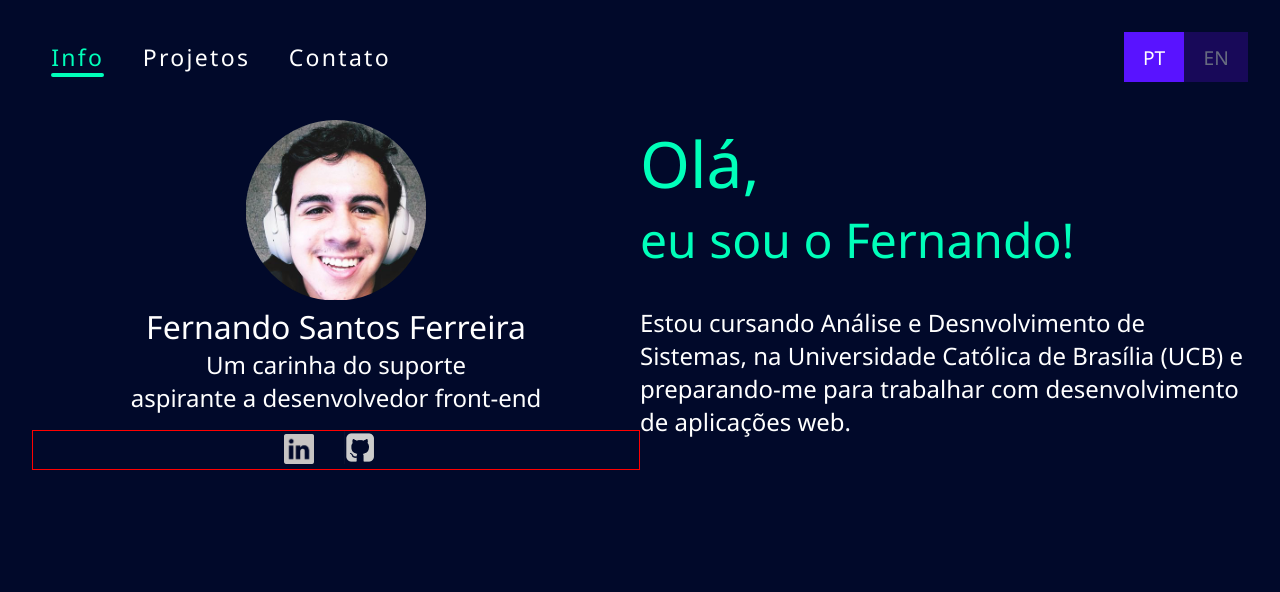
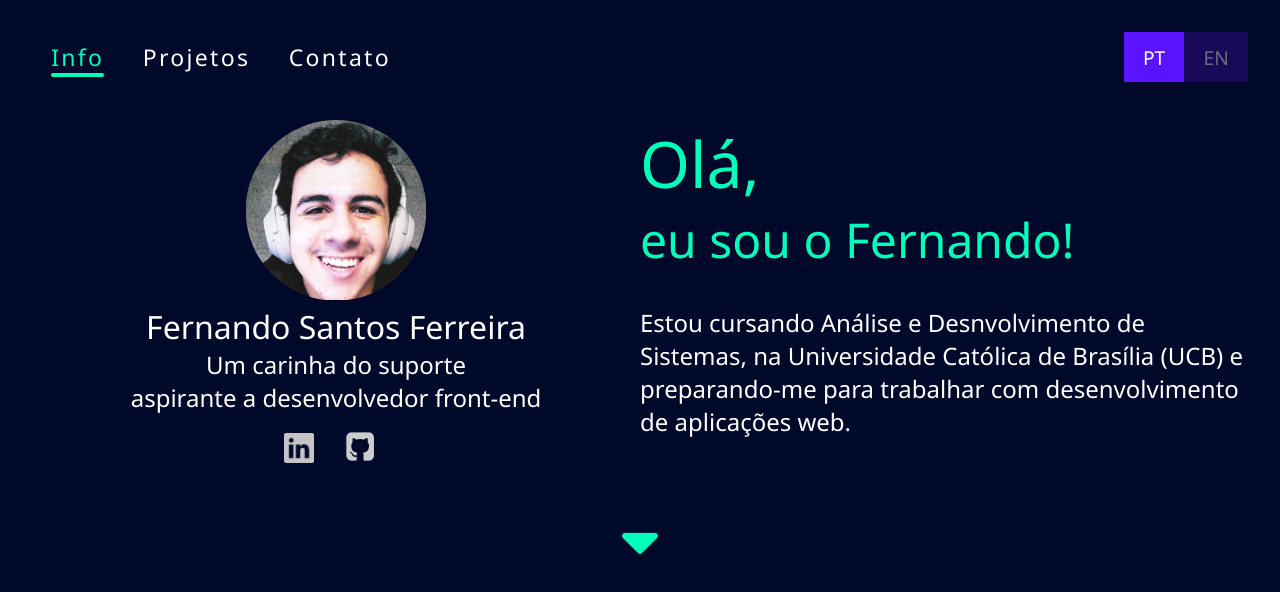
Before and after one commit to ffersants/portfolio, a Vue app: page /#info in a window 1280 px wide. Shown: the top 592 px of the page. Built offline with nearby package versions, Linux system fonts and the light colour scheme.

Commit message:
Incluido o icon para proxima página.

```diff
--- a/package.json
+++ b/package.json
@@ -9,6 +9,9 @@
     "lint": "vue-cli-service lint"
   },
   "dependencies": {
+    "@fortawesome/fontawesome-svg-core": "^1.2.35",
+    "@fortawesome/free-solid-svg-icons": "^5.15.3",
+    "@fortawesome/vue-fontawesome": "^3.0.0-4",
     "aos": "^2.3.4",
     "core-js": "^3.6.5",
     "mitt": "^2.1.0",
--- a/public/index.html
+++ b/public/index.html
@@ -6,7 +6,6 @@
     <meta name="viewport" content="width=device-width,initial-scale=1.0">
     <link rel="icon" href="<%= BASE_URL %>favicon.ico">
     <title><%= htmlWebpackPlugin.options.title %></title>
-
   </head>
   <body>
     <noscript>
--- a/src/assets/global.css
+++ b/src/assets/global.css
@@ -1,6 +1,8 @@
 :root {
   --bg-global: #01092a;
   --action-color: #00ffba;
+  --dark-blue: #3c0aa1;
+  --active-blue: #5913ff;
 }
 
 * {
--- a/src/components/Header.vue
+++ b/src/components/Header.vue
@@ -93,8 +93,8 @@ export default{
                 case "#contact" :
                     document.getElementById('contact').click();
                 break;
-                // default :
-                //     document.getElementById('info').click();
+                default :
+                    document.getElementById('info').click();
             }
         }
     },
@@ -182,7 +182,7 @@ export default{
     }
 
     .languague-option{
-        background-color:#3C0AA1;
+        background-color: var(--dark-blue);
         border: none;
         padding: .6em 1em;
         font-size: 1em;
@@ -193,7 +193,7 @@ export default{
     }
 
     .language-selected{
-        background-color:#5913FF;
+        background-color:var(--active-blue);
         border: none;
         opacity: 1;
     }
--- a/src/main.js
+++ b/src/main.js
@@ -1,9 +1,17 @@
 import { createApp } from 'vue'
 import App from './App.vue'
 import mitt from 'mitt';
+import { library } from "@fortawesome/fontawesome-svg-core";
+import { faSortUp } from "@fortawesome/free-solid-svg-icons";
+import { FontAwesomeIcon } from "@fortawesome/vue-fontawesome";
+
+library.add(faSortUp);
+
 const emitter = mitt();
 const app = createApp(App);
 
+
 app.config.globalProperties.emitter = emitter;
 import './assets/global.css'
+app.component("font-awesome-icon", FontAwesomeIcon)
 app.mount('#app');
--- a/src/views/Index.vue
+++ b/src/views/Index.vue
@@ -38,6 +38,15 @@
             </p>
         </div>
     </section>
+
+    <footer>
+
+        <div>
+            <font-awesome-icon class="down" rotation="180" size="4x" icon="sort-up" />
+        </div>
+
+    </footer>
+
 </template>
 
 <script>
@@ -100,7 +109,6 @@ export default {
     .left .social-links-div{
         margin-top: 1em;
         text-align: center;
-        border: 1px solid red;
     }
 
     .left .social-links-div .social-link-icon{
@@ -123,6 +131,32 @@ export default {
         font-weight: 400;
         margin-bottom: .7em;
         color: var(--action-color);
+    }
+
+    .down{
+        color: var(--action-color);
+    }
+
+    .down:hover{
+        cursor: pointer;
+    }
+
+    footer{
+        text-align: center;
+        margin-top: 3em;
+    }
+
+    footer div {
+        display: inline-block;
+        animation-name: jumping;
+        animation-duration: 4s;
+        animation-iteration-count: infinite;
+    }
+
+    @keyframes jumping {
+        0%   { transform: translateY(0); }
+        50%  { transform: translateY(-20px); }
+        100% { transform: translateY(0); }
     }
 
     @media (max-width: 767px){
```
Also changed, not shown: 1 other file (tests, documents, lock files or other folders).
